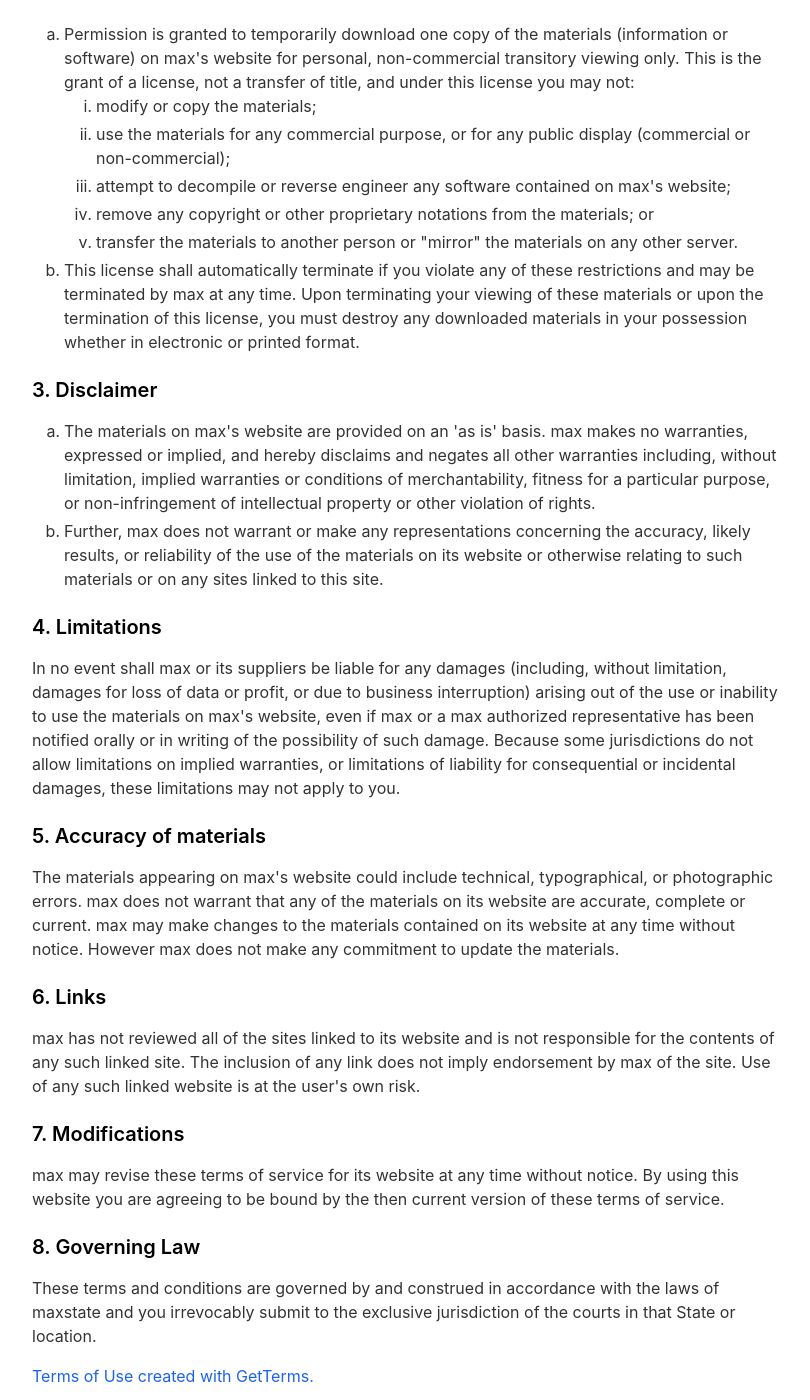
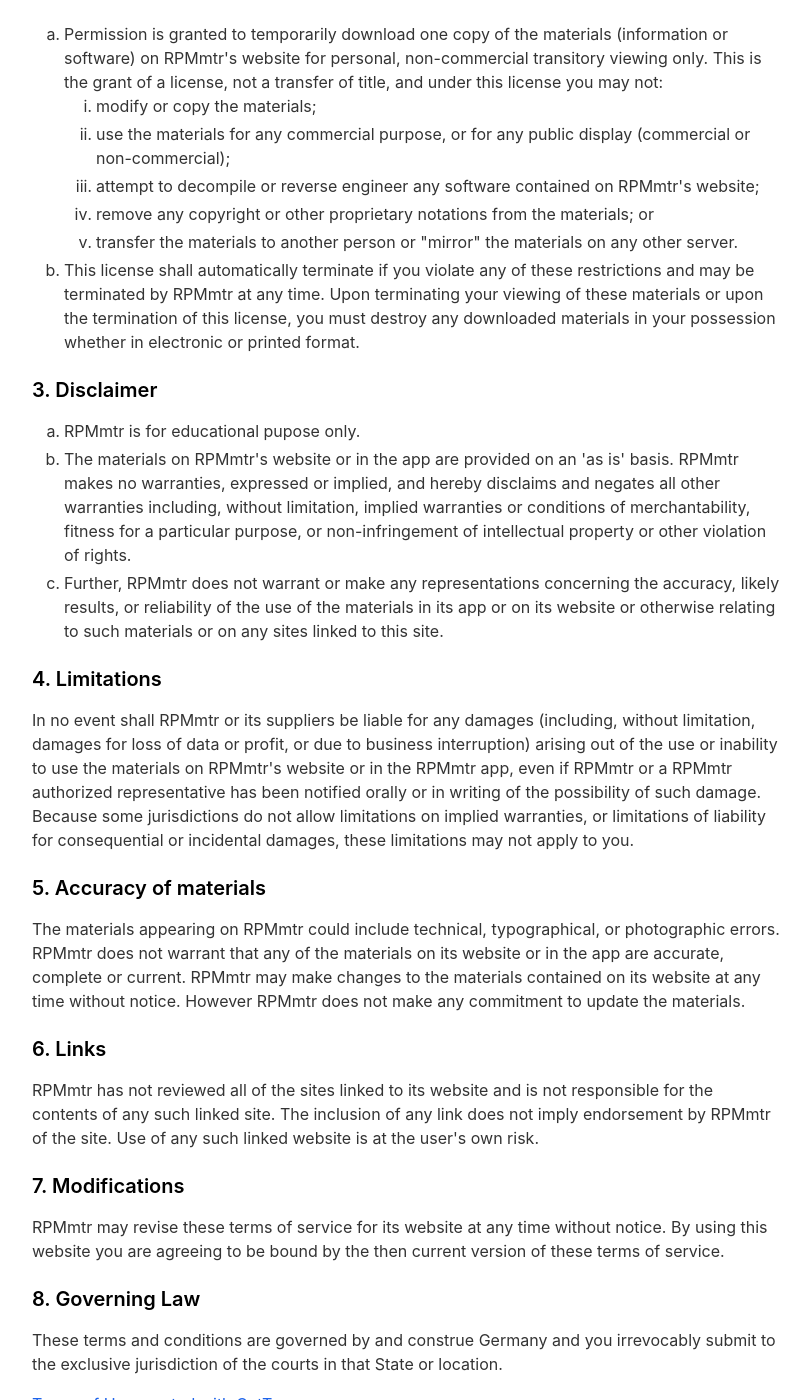
Before and after one commit to nomasdynamics/RPMmtr, a Jekyll site: the page built from _pages/terms.html, in a window 1280 px wide and 1400 px high, scrolled down 587 px. Shown: the whole window, without its empty margins (233-1043 px from the left). Built offline with Jekyll 4.4.1, drawn with Linux system fonts in a browser that asks for light colours; nearby versions of some CDN libraries.

Commit message:
Update terms.html

```diff
--- a/_pages/terms.html
+++ b/_pages/terms.html
@@ -14,30 +14,31 @@
 <p>By accessing the website at <a href="https://nomasdynamics.github.io/RPMmtr/">https://nomasdynamics.github.io/RPMmtr/</a>, you are agreeing to be bound by these terms of service, all applicable laws and regulations, and agree that you are responsible for compliance with any applicable local laws. If you do not agree with any of these terms, you are prohibited from using or accessing this site. The materials contained in this website are protected by applicable copyright and trademark law.</p>
 <h3>2. Use License</h3>
 <ol type="a">
-   <li>Permission is granted to temporarily download one copy of the materials (information or software) on max's website for personal, non-commercial transitory viewing only. This is the grant of a license, not a transfer of title, and under this license you may not:
+   <li>Permission is granted to temporarily download one copy of the materials (information or software) on RPMmtr's website for personal, non-commercial transitory viewing only. This is the grant of a license, not a transfer of title, and under this license you may not:
    <ol type="i">
        <li>modify or copy the materials;</li>
        <li>use the materials for any commercial purpose, or for any public display (commercial or non-commercial);</li>
-       <li>attempt to decompile or reverse engineer any software contained on max's website;</li>
+       <li>attempt to decompile or reverse engineer any software contained on RPMmtr's website;</li>
        <li>remove any copyright or other proprietary notations from the materials; or</li>
        <li>transfer the materials to another person or "mirror" the materials on any other server.</li>
    </ol>
     </li>
-   <li>This license shall automatically terminate if you violate any of these restrictions and may be terminated by max at any time. Upon terminating your viewing of these materials or upon the termination of this license, you must destroy any downloaded materials in your possession whether in electronic or printed format.</li>
+   <li>This license shall automatically terminate if you violate any of these restrictions and may be terminated by RPMmtr at any time. Upon terminating your viewing of these materials or upon the termination of this license, you must destroy any downloaded materials in your possession whether in electronic or printed format.</li>
 </ol>
 <h3>3. Disclaimer</h3>
 <ol type="a">
-   <li>The materials on max's website are provided on an 'as is' basis. max makes no warranties, expressed or implied, and hereby disclaims and negates all other warranties including, without limitation, implied warranties or conditions of merchantability, fitness for a particular purpose, or non-infringement of intellectual property or other violation of rights.</li>
-   <li>Further, max does not warrant or make any representations concerning the accuracy, likely results, or reliability of the use of the materials on its website or otherwise relating to such materials or on any sites linked to this site.</li>
+   <li> RPMmtr is for educational pupose only.
+   <li>The materials on RPMmtr's website or in the app are provided on an 'as is' basis. RPMmtr makes no warranties, expressed or implied, and hereby disclaims and negates all other warranties including, without limitation, implied warranties or conditions of merchantability, fitness for a particular purpose, or non-infringement of intellectual property or other violation of rights.</li>
+   <li>Further, RPMmtr does not warrant or make any representations concerning the accuracy, likely results, or reliability of the use of the materials in its app or on its website or otherwise relating to such materials or on any sites linked to this site.</li>
 </ol>
 <h3>4. Limitations</h3>
-<p>In no event shall max or its suppliers be liable for any damages (including, without limitation, damages for loss of data or profit, or due to business interruption) arising out of the use or inability to use the materials on max's website, even if max or a max authorized representative has been notified orally or in writing of the possibility of such damage. Because some jurisdictions do not allow limitations on implied warranties, or limitations of liability for consequential or incidental damages, these limitations may not apply to you.</p>
+<p>In no event shall RPMmtr or its suppliers be liable for any damages (including, without limitation, damages for loss of data or profit, or due to business interruption) arising out of the use or inability to use the materials on RPMmtr's website or in the RPMmtr app, even if RPMmtr or a RPMmtr authorized representative has been notified orally or in writing of the possibility of such damage. Because some jurisdictions do not allow limitations on implied warranties, or limitations of liability for consequential or incidental damages, these limitations may not apply to you.</p>
 <h3>5. Accuracy of materials</h3>
-<p>The materials appearing on max's website could include technical, typographical, or photographic errors. max does not warrant that any of the materials on its website are accurate, complete or current. max may make changes to the materials contained on its website at any time without notice. However max does not make any commitment to update the materials.</p>
+<p>The materials appearing on RPMmtr could include technical, typographical, or photographic errors. RPMmtr does not warrant that any of the materials on its website or in the app are accurate, complete or current. RPMmtr may make changes to the materials contained on its website at any time without notice. However RPMmtr does not make any commitment to update the materials.</p>
 <h3>6. Links</h3>
-<p>max has not reviewed all of the sites linked to its website and is not responsible for the contents of any such linked site. The inclusion of any link does not imply endorsement by max of the site. Use of any such linked website is at the user's own risk.</p>
+<p>RPMmtr has not reviewed all of the sites linked to its website and is not responsible for the contents of any such linked site. The inclusion of any link does not imply endorsement by RPMmtr of the site. Use of any such linked website is at the user's own risk.</p>
 <h3>7. Modifications</h3>
-<p>max may revise these terms of service for its website at any time without notice. By using this website you are agreeing to be bound by the then current version of these terms of service.</p>
+<p>RPMmtr may revise these terms of service for its website at any time without notice. By using this website you are agreeing to be bound by the then current version of these terms of service.</p>
 <h3>8. Governing Law</h3>
-<p>These terms and conditions are governed by and construed in accordance with the laws of maxstate and you irrevocably submit to the exclusive jurisdiction of the courts in that State or location.</p>
+<p>These terms and conditions are governed by and construe Germany and you irrevocably submit to the exclusive jurisdiction of the courts in that State or location.</p>
 <p><a href="https://getterms.io" title="Generate a free terms of use document">Terms of Use created with GetTerms.</a></p>
```
